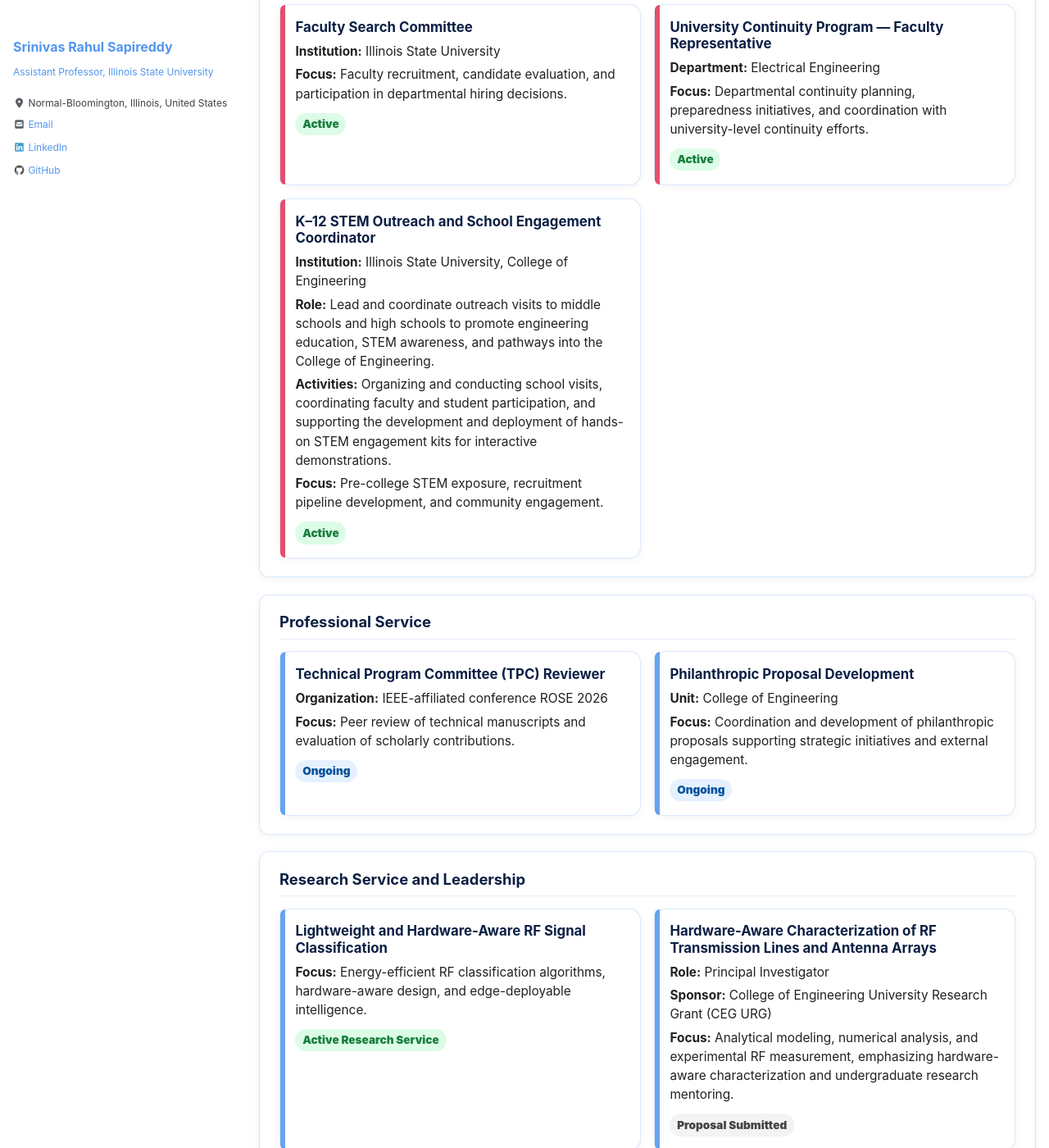
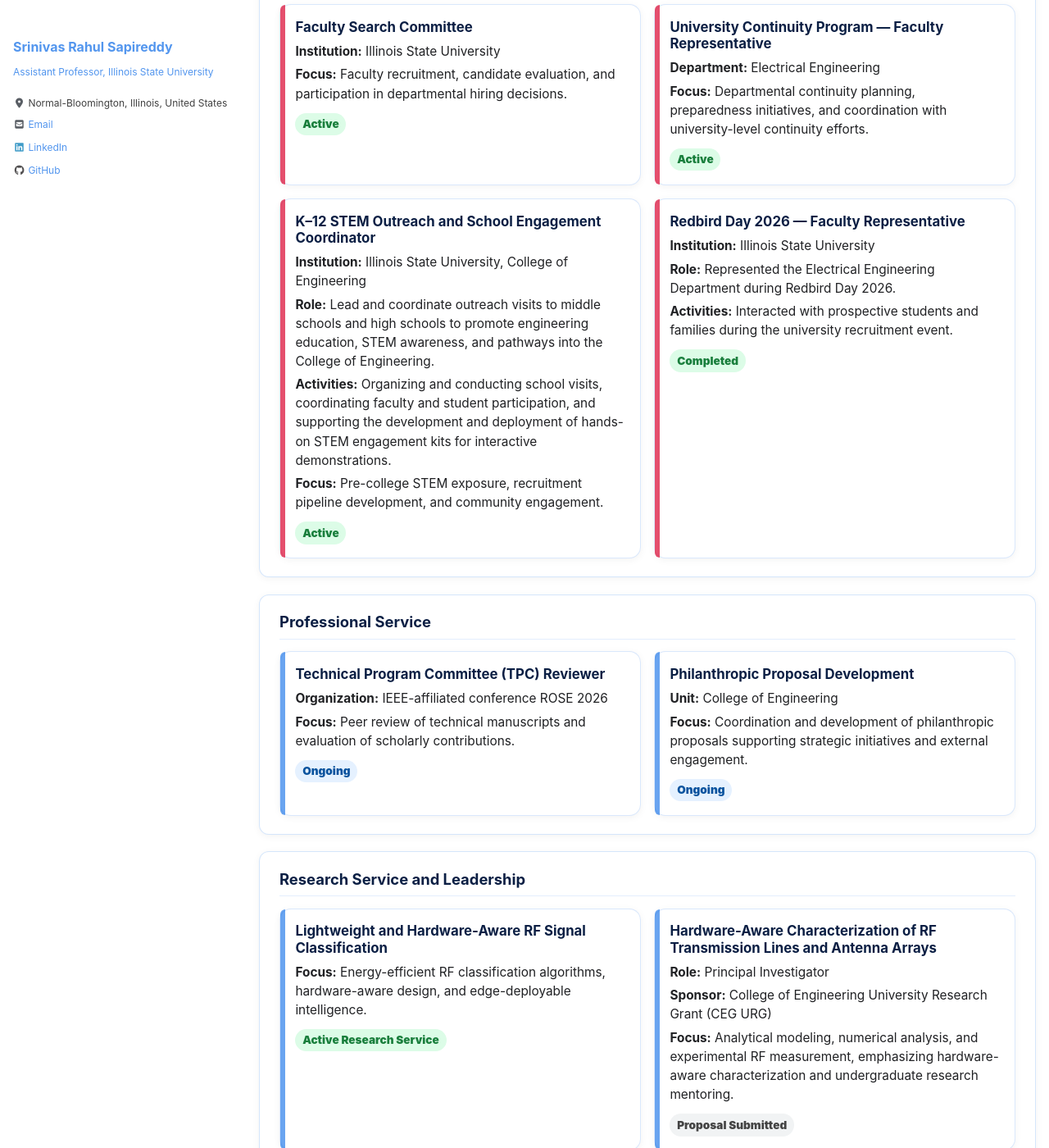
Before and after one commit to srsapireddy/srsapireddy.github.io, a Jekyll site: the page built from _pages/service.md, in a window 1280 px wide and 1400 px high, scrolled down 539 px. Shown: the whole window at 82% size. Built offline with Jekyll 4.4.1, drawn with Linux system fonts in a browser that asks for light colours; cached includes are drawn as plain includes; nearby versions of some CDN libraries; some of the changed text lies outside the part shown.

Commit message:
Update service.md

```diff
--- a/_pages/service.md
+++ b/_pages/service.md
@@ -244,6 +244,14 @@
       <span class="pill active">Active</span>
     </div>
 
+    <div class="service-card isu">
+      <h4>Redbird Day 2026 — Faculty Representative</h4>
+      <p class="meta"><strong>Institution:</strong> Illinois State University</p>
+      <p><strong>Role:</strong> Represented the Electrical Engineering Department during Redbird Day 2026.</p>
+      <p><strong>Activities:</strong> Interacted with prospective students and families during the university recruitment event.</p>
+      <span class="pill active">Completed</span>
+    </div>
+
   </div>
 </div>
 
@@ -298,13 +306,5 @@
       <span class="pill pending">Pending Submission</span>
     </div>
 
-    <div class="service-card isu">
-      <h4>Redbird Day 2026 — Faculty Representative</h4>
-      <p class="meta"><strong>Institution:</strong> Illinois State University</p>
-      <p><strong>Role:</strong> Represented the Electrical Engineering Department during Redbird Day 2026.</p>
-      <p><strong>Activities:</strong> Interacted with prospective students and families during the university recruitment event.</p>
-      <span class="pill active">Completed</span>
-    </div>
-
   </div>
 </div>
```
